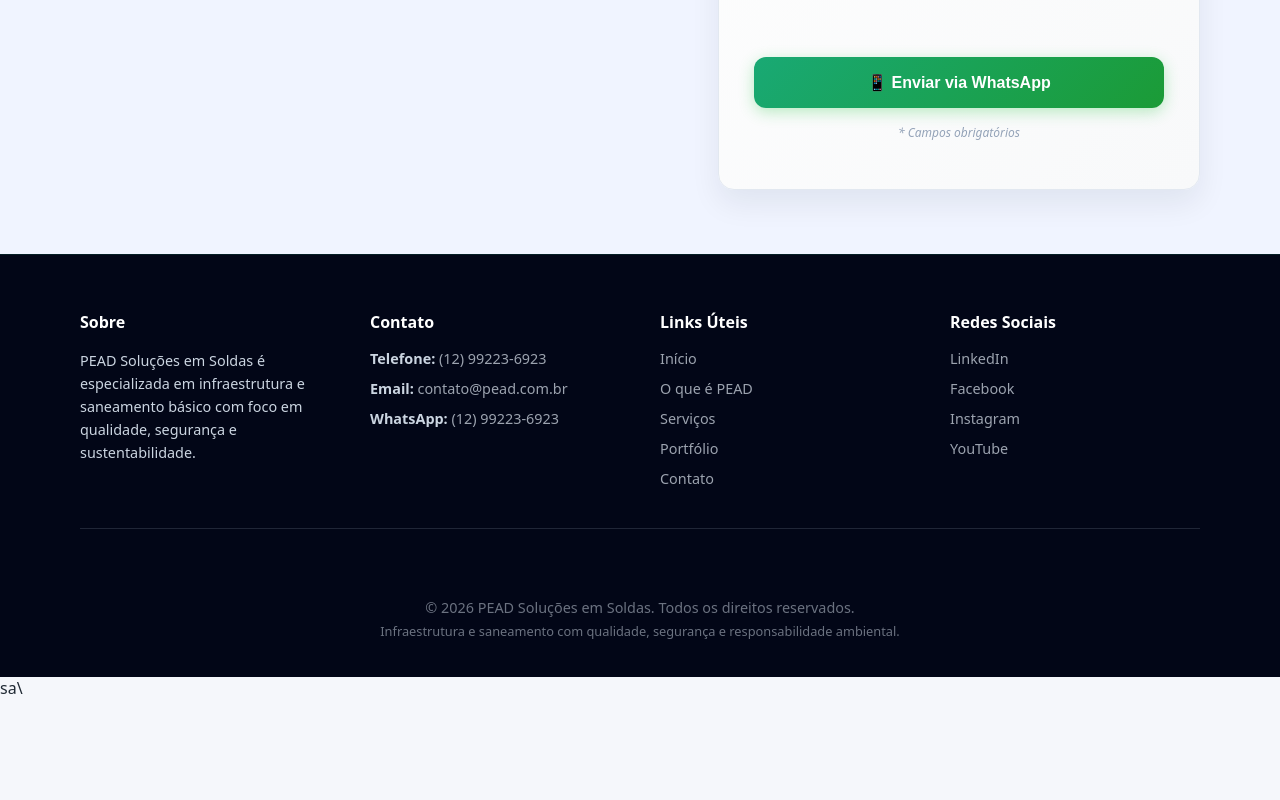
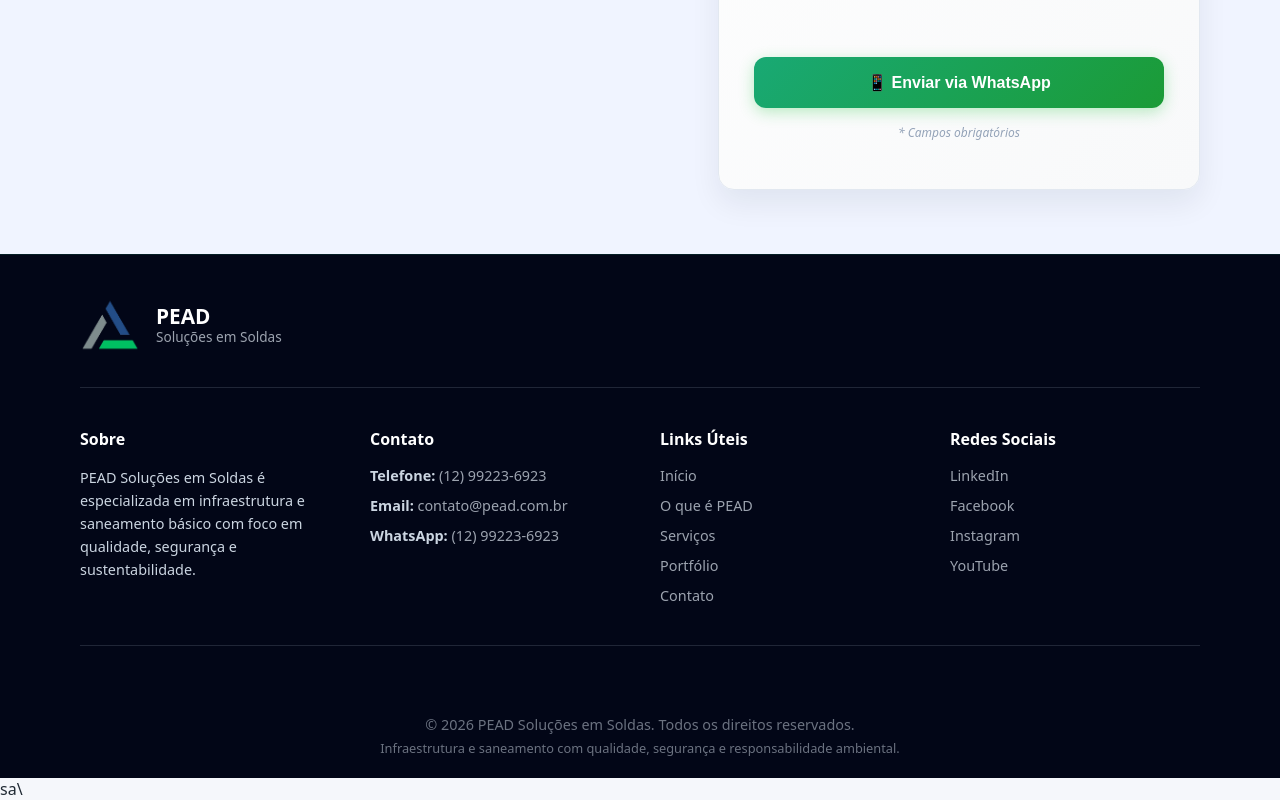
Before and after one commit to miguelangelo1234/pead-solucoes, a website: page index.html in a window 1280 px wide. Shown: the part 4556-5356 px from the top of the page. Before the commit the page ends 5255 px from the top, so only its background shows below. Drawn offline with Linux system fonts and the light colour scheme.

Commit message:
add logo footer

```diff
--- a/index.html
+++ b/index.html
@@ -433,6 +433,15 @@
 
   <footer class="footer">
     <div class="container">
+      <!-- Logo no Footer -->
+      <div class="footer-logo">
+        <img src="imagens/logo.png" alt="PEAD Soluções em Soldas" class="footer-logo-img">
+        <div>
+          <div class="footer-logo-main">PEAD</div>
+          <div class="footer-logo-sub">Soluções em Soldas</div>
+        </div>
+      </div>
+
       <div class="footer-grid">
         <!-- Sobre -->
         <div class="footer-section">
--- a/stylles.css
+++ b/stylles.css
@@ -982,11 +982,40 @@
 
 /* FOOTER */
 .footer {
-  padding: 3.5rem 0 2rem;
+  padding: 2.5rem 0 1rem;
   background: #020617;
   color: #9ca3af;
   font-size: 0.9rem;
   border-top: 1px solid rgba(25, 169, 116, 0.15);
+}
+
+.footer-logo {
+  display: flex;
+  align-items: center;
+  gap: 1rem;
+  margin-bottom: 2.5rem;
+  padding-bottom: 2rem;
+  border-bottom: 1px solid rgba(148, 163, 184, 0.2);
+}
+
+.footer-logo-img {
+  max-height: 60px;
+  width: auto;
+  flex-shrink: 0;
+}
+
+.footer-logo-main {
+  color: var(--white);
+  font-size: 1.3rem;
+  font-weight: 700;
+  line-height: 1;
+}
+
+.footer-logo-sub {
+  color: #9ca3af;
+  font-size: 0.85rem;
+  line-height: 1;
+  margin-top: 0.2rem;
 }
 
 .footer-grid {
```
